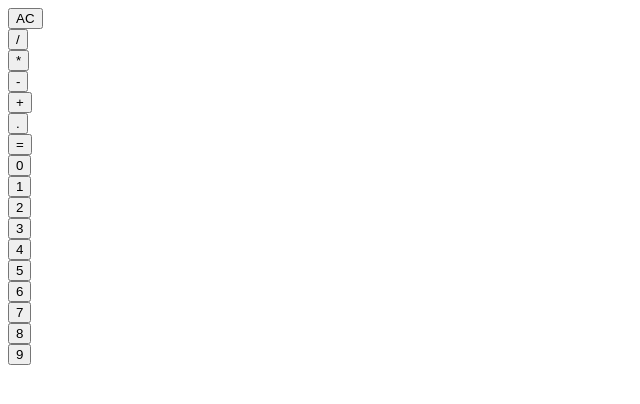
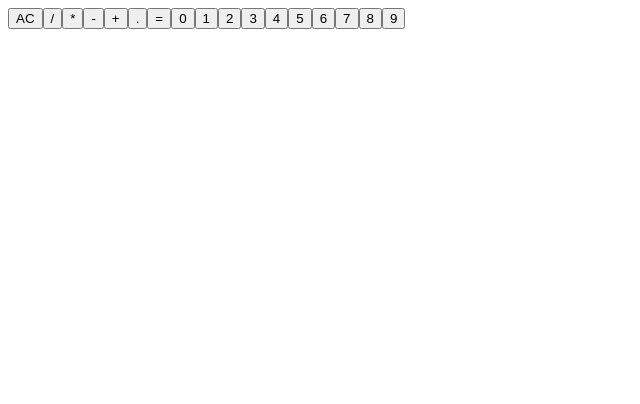
Before and after one commit to JSantos95/fcc-calculator, a React (Create React App) app: page / in a window 1280 px wide. Shown: the top 404 px of the page, without its empty margins (0-640 px from the left). Built offline with nearby package versions, Linux system fonts and the light colour scheme.

Commit message:
Don't need div to wrap the buttons

```diff
--- a/src/components/Cbuttons.js
+++ b/src/components/Cbuttons.js
@@ -2,11 +2,9 @@ import React from 'react';
 
 const Cbuttons = (props) => {
   return (
-    <div className="cal-buttons--val">
-      <button id={props.id}>
-        {props.func}
-      </button>
-    </div>
+    <button className="cal-button--actual" id={props.id}>
+      {props.func}
+    </button>
   )
 }
 
```
